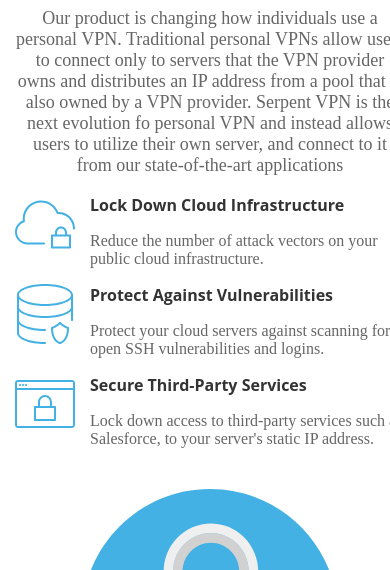
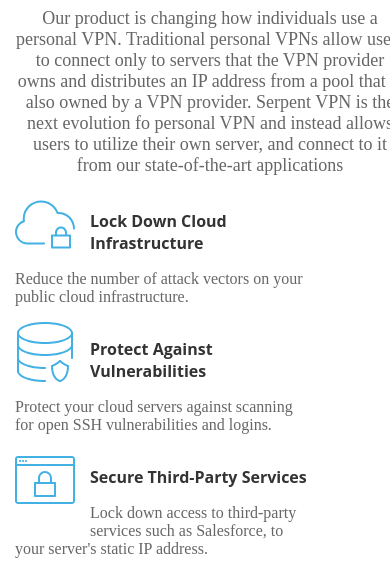
Before and after one commit to GMDIV/reactive-challenge, a plain HTML site: page index.html in a window 390 px wide. Shown: the part 530-1100 px from the top of the page. Drawn offline with Linux system fonts and the light colour scheme.

Commit message:
adjusted services to make them work properly and responsively.

```diff
--- a/index.html
+++ b/index.html
@@ -32,18 +32,18 @@
 	</div>
 
 	<div class="bestVPNServices">
-			<div>
+			<div class="services">
 				<img class="icons" src="assets/icon_infrastructure.svg">
 				<p class="titleTwo">Lock Down Cloud Infrastructure</p>
 				<p class="titleTwoParagraph">Reduce the number of attack vectors on your public cloud infrastructure.</p>
 
 			</div>
-			<div>
+			<div class="services">
 				<img class="icons" src="assets/icon_vulnerabilities.svg">
 				<p class="titleTwo">Protect Against Vulnerabilities</p>
 				<p class="titleTwoParagraph">Protect your cloud servers against scanning for open SSH vulnerabilities and logins.</p>
 			</div>
-			<div>
+			<div class="services">
 				<img class="icons" src="assets/icon_third_party.svg">
 				<p class="titleTwo">Secure Third-Party Services</p>
 				<p class="titleTwoParagraph">Lock down access to third-party services such as Salesforce, to your server's static IP address.</p>
--- a/styles.css
+++ b/styles.css
@@ -60,8 +60,17 @@ body {
   color: #DDDDDD;
   letter-spacing: 2px;
   text-decoration: none;
+}
 
+.bestVPNServices {
+  display: inline-block;
 
+}
+
+.services {
+  width: 300px;
+  float: left;
+  padding-right: 20px;
 }
 
 .divider {
@@ -136,6 +145,10 @@ body {
 
     }
 
+    .services {
+
+    }
+
     ul {
       text-align: center;
       list-style-position: inside;
```
